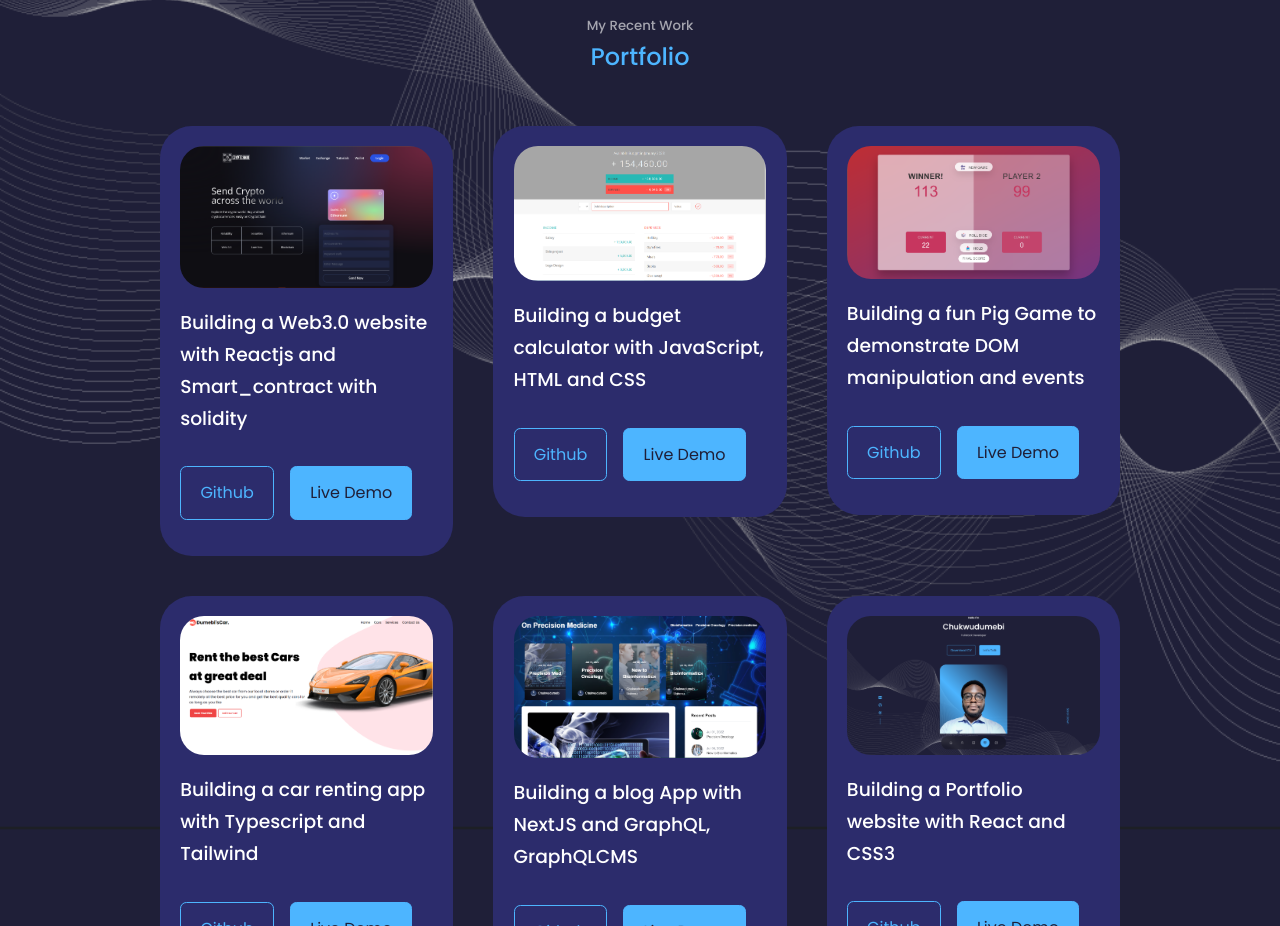
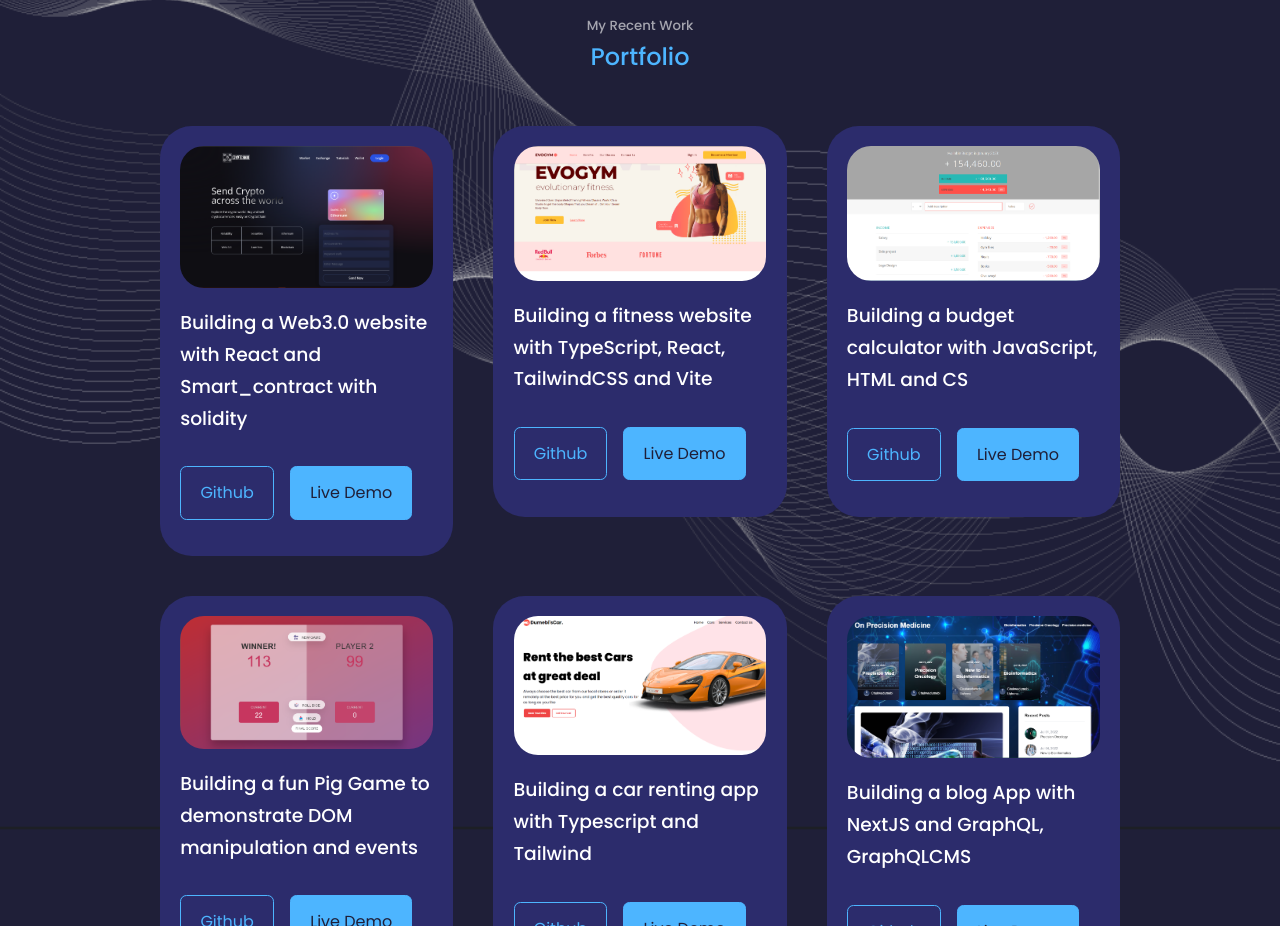
Before and after one commit to chukwudumebiughonu/ChukwudumebiUghonu, a React (Create React App) app: page / in a window 1280 px wide. Shown: the part 3060-3986 px from the top of the page. Built offline with nearby package versions, Linux system fonts and the light colour scheme.

Commit message:
updating portfolio

```diff
--- a/src/components/portfolio/Portfolio.jsx
+++ b/src/components/portfolio/Portfolio.jsx
@@ -1,65 +1,73 @@
 import React from 'react';
 import './portfolio.css';
 import IMG1 from '../../assets/crptchain.png'
-import IMG2 from '../../assets/BudgetPal.png'
-import IMG3 from '../../assets/Pig_Game.png'
-import IMG4 from '../../assets/dcar.png'
-import IMG5 from '../../assets/precisionmed.png'
-import IMG6 from '../../assets/port1.png'
-import IMG7 from '../../assets/pr4.png'
-import IMG8 from '../../assets/Pandas.png'
-import IMG9 from '../../assets/Numpy.png'
-import IMG10 from '../../assets/Matplotlib.png'
-import IMG11 from '../../assets/Sklearn .png'
-import IMG12 from '../../assets/MyFirstProject.png'
-import IMG13 from '../../assets/Second_project.png'
+import IMG2 from '../../assets/evo.png'
+import IMG3 from '../../assets/BudgetPal.png'
+import IMG4 from '../../assets/Pig_Game.png'
+import IMG5 from '../../assets/dcar.png'
+import IMG6 from '../../assets/precisionmed.png'
+import IMG7 from '../../assets/port1.png'
+import IMG8 from '../../assets/pr4.png'
+import IMG9 from '../../assets/Pandas.png'
+import IMG10 from '../../assets/Numpy.png'
+import IMG11 from '../../assets/Matplotlib.png'
+import IMG12 from '../../assets/Sklearn .png'
+import IMG13 from '../../assets/MyFirstProject.png'
+import IMG14 from '../../assets/Second_project.png'
 
 const data = [
     {
         id: 1,
         image: IMG1,
-        title: 'Building a Web3.0 website with Reactjs and Smart_contract with solidity',
+        title: 'Building a Web3.0 website with React and Smart_contract with solidity',
         github: 'https://github.com/chukwudumebiughonu/CryptChain',
         demo: 'https://crypt-chain.vercel.app/'
     },
-    {
+       {
         id: 2,
         image: IMG2,
-        title: 'Building a budget calculator with JavaScript, HTML and CSS',
+        title: 'Building a fitness website with TypeScript, React, TailwindCSS and Vite',
+        github: 'https://evolve-sage.vercel.app/',
+        demo: 'https://github.com/chukwudumebiughonu/Evolve/'
+    },
+    {
+        id: 3,
+        image: IMG3,
+        title: 'Building a budget calculator with JavaScript, HTML and CS',
         github: 'https://github.com/chukwudumebiughonu/BudgetPal',
         demo: 'https://budget-pal.vercel.app/'
     },
     {
-        id: 3,
-        image: IMG3,
+        id: 4,
+        image: IMG4,
         title: 'Building a fun Pig Game to demonstrate DOM manipulation and events',
         github: 'https://github.com/chukwudumebiughonu/Fun_Pig_Game',
         demo: 'https://fun-pig-game.vercel.app/'
 },
     {
-        id: 4,
-        image: IMG4,
+        id: 5,
+        image: IMG5,
         title: 'Building a car renting app with Typescript and Tailwind',
         github: 'https://github.com/chukwudumebiughonu/my-app',
         demo: 'http://dumebiscar.vercel.app/'
 },
 {
-        id: 5,
-        image: IMG5,
+        id: 6,
+        image: IMG6,
         title: 'Building a blog App with NextJS and GraphQL, GraphQLCMS',
         github: 'https://github.com/chukwudumebiughonu/Onprecisionmedicine',
         demo: 'http://onprecisionmedicine.vercel.app/'
 },
 {
-    id: 6,
-    image: IMG6,
+    id: 7,
+    image: IMG7,
     title: 'Building a Portfolio website with React and CSS3',
     github: 'https://github.com/chukwudumebiughonu/ChukwudumebiUghonu',
     demo:'http://chukwudumebi-ughonu.vercel.app/'
 },
 {
-    id: 7,
-    image: IMG7,
+    id: 8,
+    image: IMG8,
     title: 'Building a Portfolio website with React and SCSS',
     github: 'https://github.com/chukwudumebiughonu/portfolio',
     demo: 'https://portfolio-phi-five-18.vercel.app/'
@@ -69,44 +77,44 @@ const data = [
 ]
 const data1= [
     {
-        id2: 8,
-        image1: IMG8,
+        id2: 9,
+        image1: IMG9,
         title1: 'Machine Learning project, Pandas',
         github1: 'https://github.com/chukwudumebiughonu/ML_Panda_Practice_Book',
 
     },
 
     {
-        id2: 9,
-        image1: IMG9,
+        id2: 10,
+        image1: IMG10,
         title1: 'Machine Learning project, Numpy',
         github1: 'https://github.com/chukwudumebiughonu/ML_Numpy_Practice_Notebook',
 
     },
 
     {
-        id2: 10,
-        image1: IMG10,
+        id2: 11,
+        image1: IMG11,
         title1: 'Machine Learning project, Matplotlib and Seaborn',
         github1: 'https://github.com/chukwudumebiughonu/ML_Matplotlib_Seaborn_Visualization'
     },
     {
-        id2: 11,
-        image1: IMG11,
+        id2: 12,
+        image1: IMG12,
         title1: 'Machine Learning project Sci-kit Learn',
         github1: 'https://github.com/chukwudumebiughonu/ML_Sci-kitLearn_Creating_Models',
 
     },
         {
-            id2: 12,
-            image1: IMG12,
+            id2: 13,
+            image1: IMG13,
             title1: 'Machine Learning project, my first ML Project',
             github1: 'https://github.com/chukwudumebiughonu/Building_My_First_ML_Project',
 
         },
         {
-            id2: 13,
-            image1: IMG13,
+            id2: 14,
+            image1: IMG14,
             title1: 'Machine Learning project, my second project',
             github1: 'https://github.com/chukwudumebiughonu/Building_My_Second_ML_Project',
 
```
Also changed, not shown: src/assets/evo.png (added).
